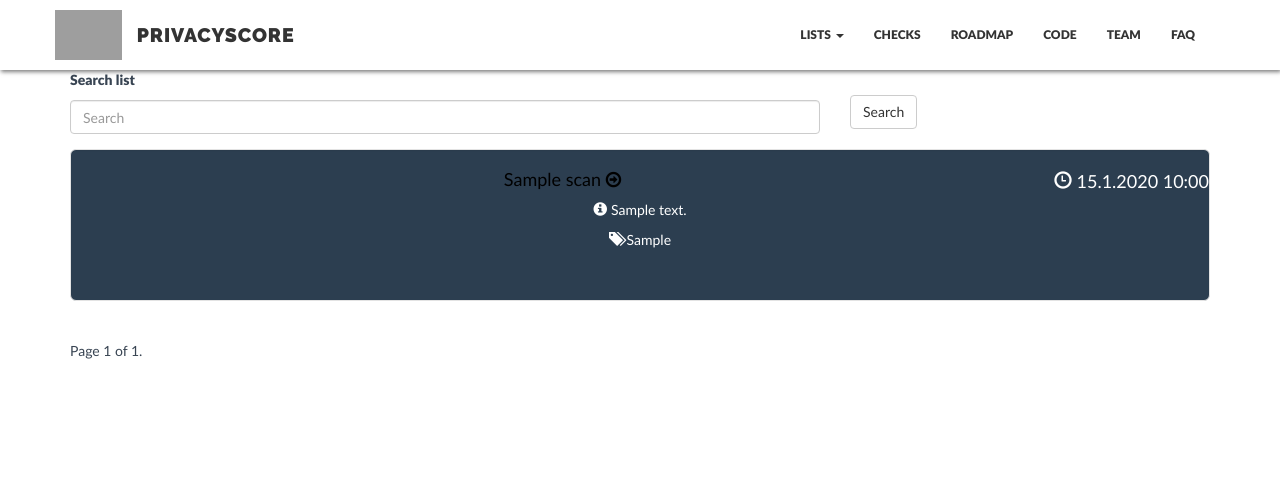
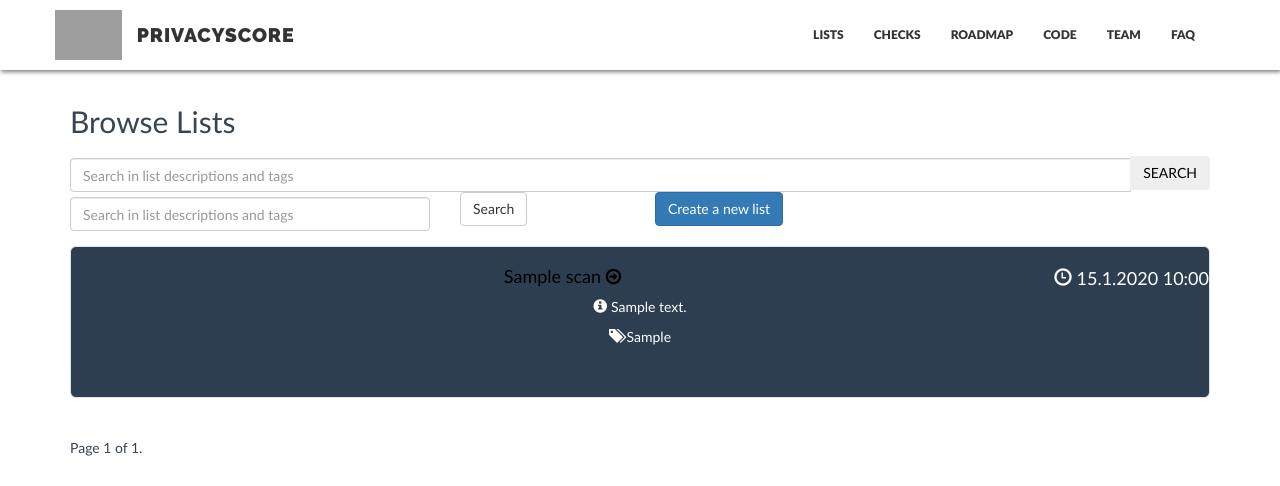
Before and after one commit to PrivacyScore/PrivacyScore, a Django app: template privacyscore/frontend/templates/frontend/browse.html in a window 1280 px wide. Shown: the top 486 px of the page. Run offline with Django 3.2, Linux system fonts and the light colour scheme; the template is opened without the code that fills it: most values are stand-ins (such as "Sample title", 1, 10 or a date in 2020); some libraries are stand-ins or nearby versions; some web fonts are replaced; grey boxes are pictures that could not be loaded.

Commit message:
Page code finished. And made page browse nicer. Now with create new list button and fancy search bar.

```diff
--- a/privacyscore/frontend/templates/frontend/base.html
+++ b/privacyscore/frontend/templates/frontend/base.html
@@ -33,6 +33,7 @@
             </div>
             <div class="navbar-collapse collapse navbar-right">
                 <ul class="nav navbar-nav">
+<!--
                     <li class="dropdown">
                         <a href="#" class="dropdown-toggle" data-toggle="dropdown">LISTS <b class="caret"></b></a>
                         <ul class="dropdown-menu">
@@ -41,6 +42,8 @@
                             <li><a href="#">Edit Your Lists</a></li>
                         </ul>
                     </li>
+-->
+                    <li><a href="{% url 'frontend:browse' %}">Lists</a></li>
                     <li><a href="{% url 'frontend:checks' %}">Checks</a></li>
                     <li><a href="{% url 'frontend:roadmap' %}">Roadmap</a></li>
                     <li><a href="{% url 'frontend:code' %}">Code</a></li>
--- a/privacyscore/frontend/templates/frontend/browse.html
+++ b/privacyscore/frontend/templates/frontend/browse.html
@@ -2,7 +2,7 @@
 {% load static %}
 {% load i18n %}
 
-{% block title %}PrivacyScore{% endblock title %}
+{% block title %}Browse Lists{% endblock title %}
 
 {% block additional_css %}
 	<style>
@@ -20,12 +20,27 @@
 {% endblock additional_css %}
 
 {% block content %}
+
+<h2>{% trans 'Browse Lists' %}</h2>
+
+
+                <form method="get" action="{{ request.path }}">
+                    <div class="input-group scan-single">
+                        <input style="margin-top:5px;" type="text" id="search" name="search" class="form-control" placeholder="{% trans 'Search in list descriptions and tags' %}" {% if search %}value="{{ search }}"{% endif %} />
+                        <span class="input-group-btn">
+                            <button class="btn btn-secondary btn-scan" type="submit">{% trans 'Search' %}</button>
+                        </span>
+                    </div>
+                </form>
+
+
+<div class="row">
+    <div class="col-sm-6">
         <form method="get" action="{{ request.path }}" class="form">
           <div class="form-group">
-      <label for="search">{% trans 'Search list' %}</label>
               <div class="row">
                 <div class="col-md-8">
-            <input style="margin-top:5px;" type="text" id="search" name="search" class="form-control" placeholder="{% trans 'Search' %}" {% if search %}value="{{ search }}"{% endif %} />
+                  <input style="margin-top:5px;" type="text" id="search" name="search" class="form-control" placeholder="{% trans 'Search in list descriptions and tags' %}" {% if search %}value="{{ search }}"{% endif %} />
               </div>
               <div class="col-md-4">
                 <button type="submit" class="btn btn-default" role="button">{% trans 'Search' %}</button>
@@ -33,6 +48,14 @@
             </div>
           </div>
         </form>
+    </div>
+    <div class="col-sm-6 pull-right">
+        <a class="btn btn-primary" href="{% url 'frontend:scan_list' %}">Create a new list</a>
+    </div>
+</div>
+
+
+
 
 
 
```
Also changed, not shown: privacyscore/frontend/templates/frontend/code.html (+5 -5 lines). Lines whose indentation alone changed are shown as unchanged.
